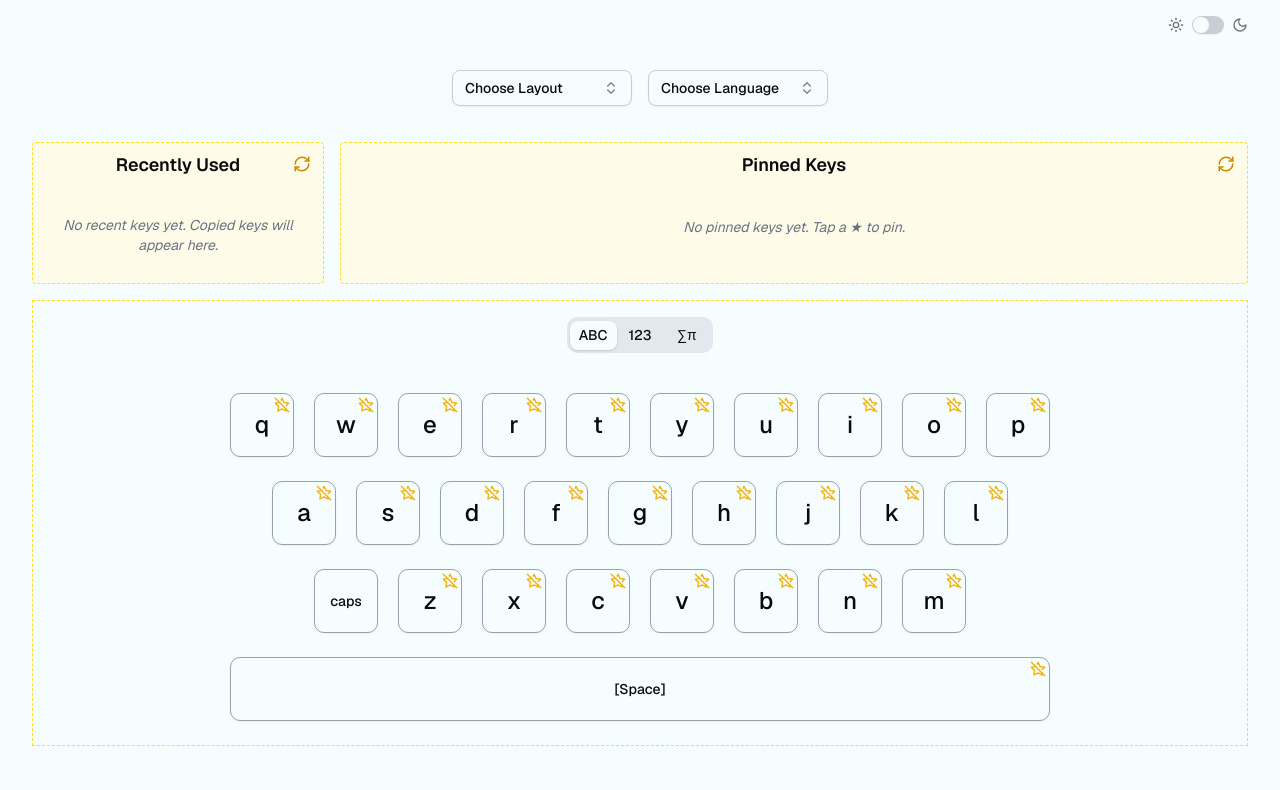
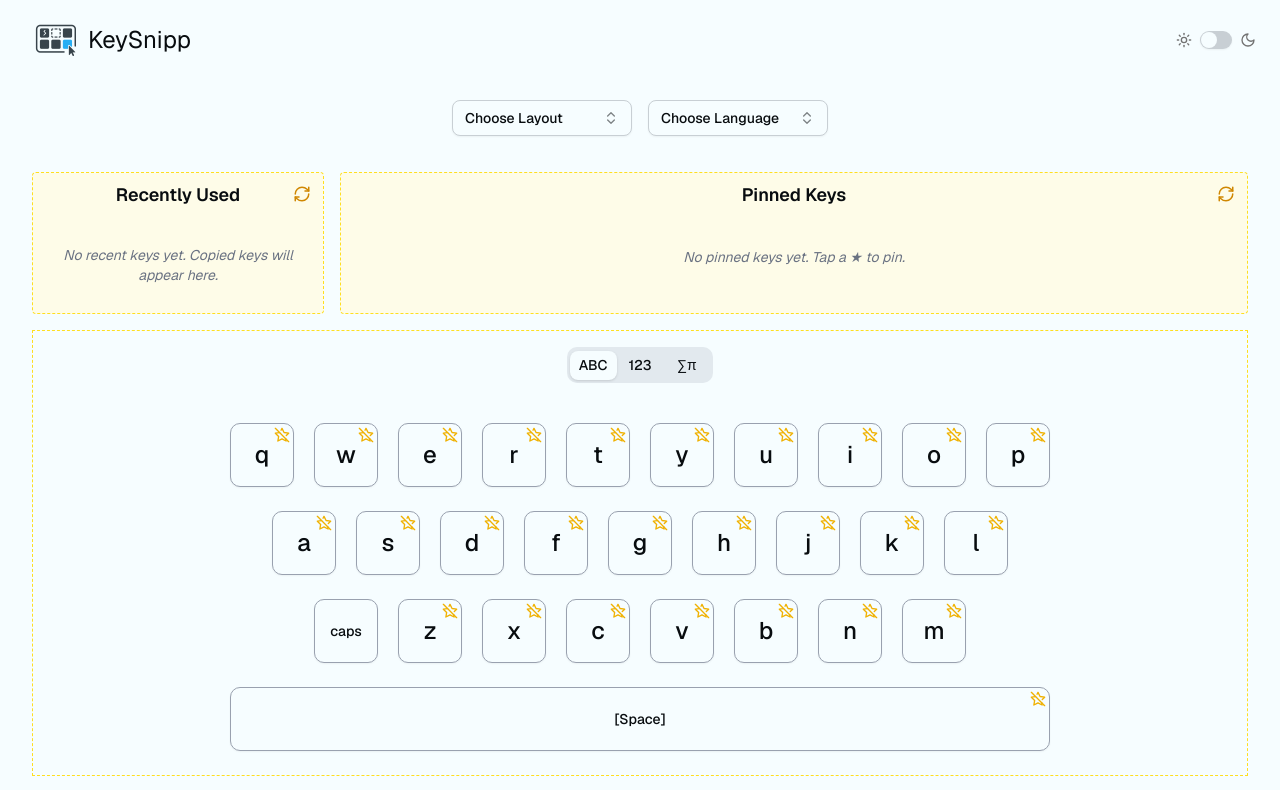
Before and after one commit to FalconG2001/keysnipp, a Next.js app: page / in a window 1280 px wide. Shown: the top 790 px of the page. Built offline with nearby package versions, Linux system fonts and the light colour scheme.

Commit message:
Refactor code structure for improved readability and maintainability

```diff
--- a/app/layout.tsx
+++ b/app/layout.tsx
@@ -6,6 +6,7 @@ import { ThemeProvider } from "@/providers/theme-provider";
 import { ModeToggle } from "@/components/ToggleMode";
 import DropdownSelector from "@/components/DropdownSelector";
 import { Toaster } from "@/components/ui/sonner";
+import Logo from "@/components/Logo";
 
 const geistSans = Geist({
   variable: "--font-geist-sans",
@@ -40,7 +41,8 @@ export default function RootLayout({
         >
           <Toaster />
           <div className="font-[family-name:var(--font-geist-sans)] max-w-screen-xl w-full px-4 mx-auto">
-            <div className="flex items-center justify-end gap-4 p-4 bg-background text-foreground">
+            <div className="flex items-center justify-between p-2 sticky top-0 left-0 z-50 bg-background">
+              <Logo />
               <ModeToggle />
             </div>
             <DropdownSelector />
--- /dev/null
+++ b/components/Logo/index.tsx
@@ -0,0 +1,31 @@
+"use client";
+import icon_dark from "@/public/logos/icon_dark_theme-min.png";
+import icon_light from "@/public/logos/icon_light_theme-min.png";
+
+import { useTheme } from "next-themes";
+import Image from "next/image";
+import Link from "next/link";
+import { useEffect, useState } from "react";
+
+const Logo = () => {
+  const { theme } = useTheme();
+  const [dark, setDark] = useState(false);
+
+  useEffect(() => {
+    const isDarkMode = theme === "dark";
+    setDark(isDarkMode);
+  }, [theme]);
+
+  return (
+    <Link href={"/"} className="flex items-center justify-center">
+      <Image
+        src={dark ? icon_dark : icon_light}
+        alt="Logo"
+        className="w-16 h-auto"
+      />
+      <span className="text-accent-foreground text-2xl">KeySnipp</span>
+    </Link>
+  );
+};
+
+export default Logo;
```
Also changed, not shown: public/logos/icon_dark_theme-min.png (added), public/logos/icon_light_theme-min.png (added).
